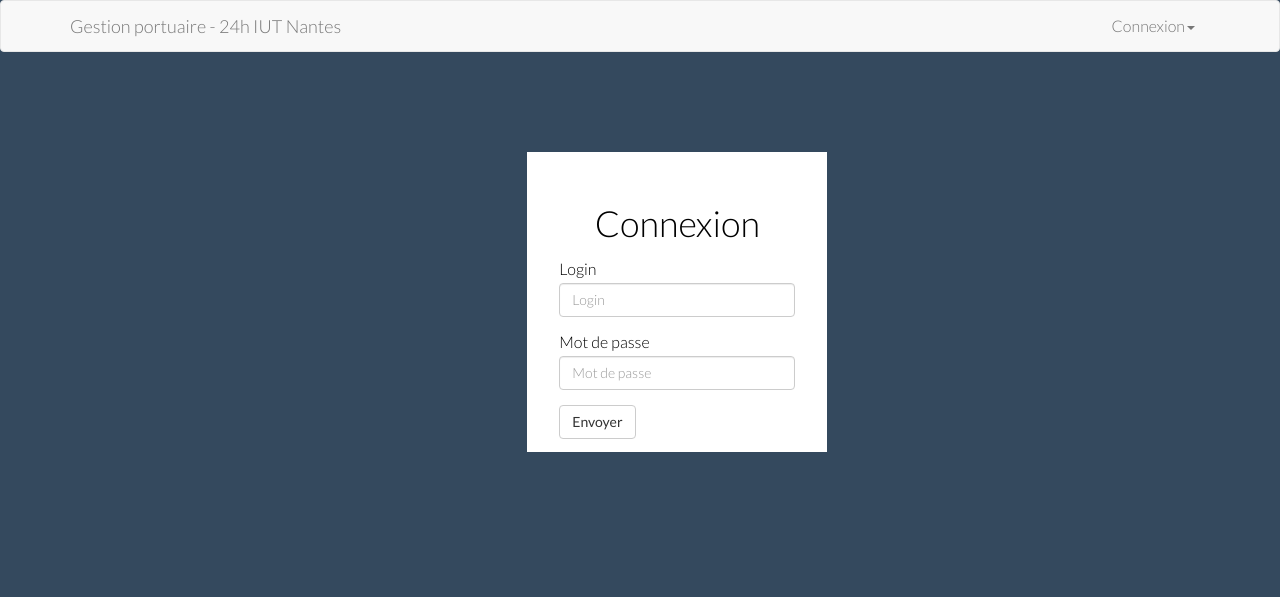
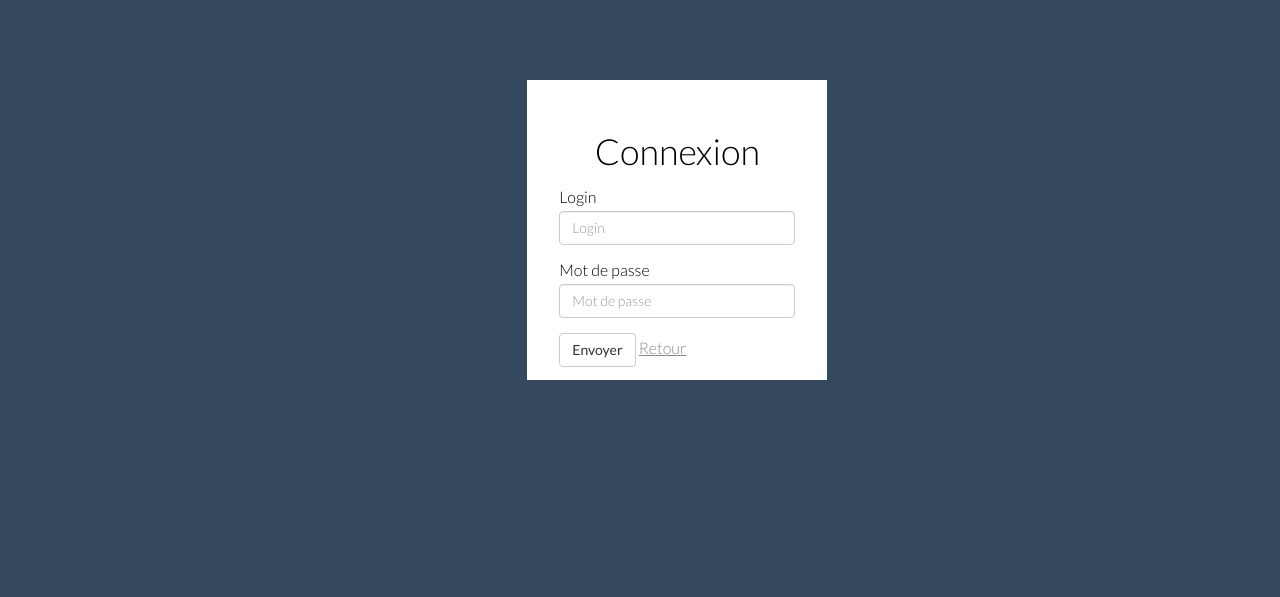
Before and after one commit to MaestracciDamien/24h-Web, a PHP site: page /index.php?connect in a window 1280 px wide. Shown: the top 597 px of the page. Run offline with PHP 8.4, Linux system fonts and the light colour scheme; some libraries are stand-ins or nearby versions.

Commit message:
Page de connexion mise à jour

```diff
--- a/vues/affichage.php
+++ b/vues/affichage.php
@@ -161,7 +161,7 @@ require_once 'includes/nav.php';
 		function connect() {
 
 			include 'includes/head.php';
-			$this->nav->navbar();
+		//	$this->nav->navbar();
 			?>
 			<div class="main clearfix">
 				<div class="row">
@@ -181,13 +181,14 @@ require_once 'includes/nav.php';
 							    	<input type="password" class="form-control" placeholder="Mot de passe" name="mdp" required>
 							  	</div>
 							  <button type="submit" class="btn btn-default">Envoyer</button>
+							  <a href="index.php">Retour</a>
 							</form>
 						</div>
 					<div class="col-md-4 text-center"></div>
 				</div>
 			</div>
 			<?php
-			include 'includes/footer.php';
+		//	include 'includes/footer.php';
 			include 'includes/script.php';
 			include 'includes/foot.php';
 		}
--- a/vues/css/default.css
+++ b/vues/css/default.css
@@ -224,3 +224,7 @@ table a {
 .panel-collapse h2 {
 	color: #000;
 }
+
+.connect a {
+	text-decoration: underline;
+}
```
